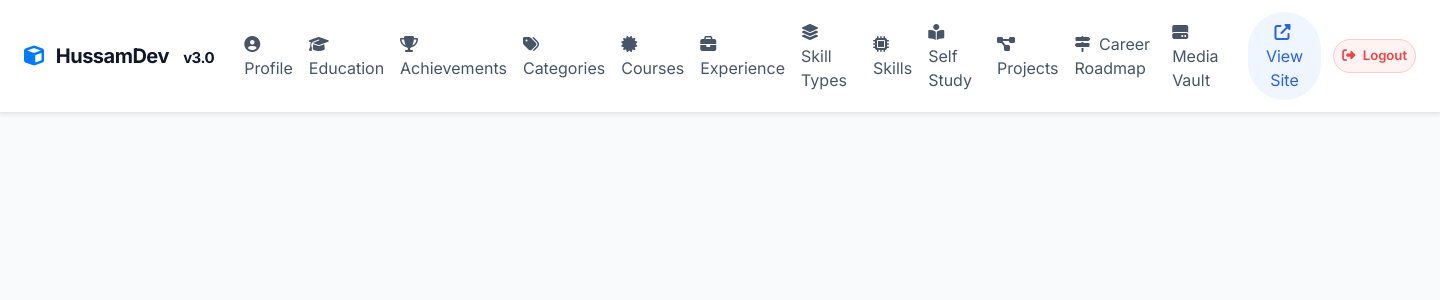
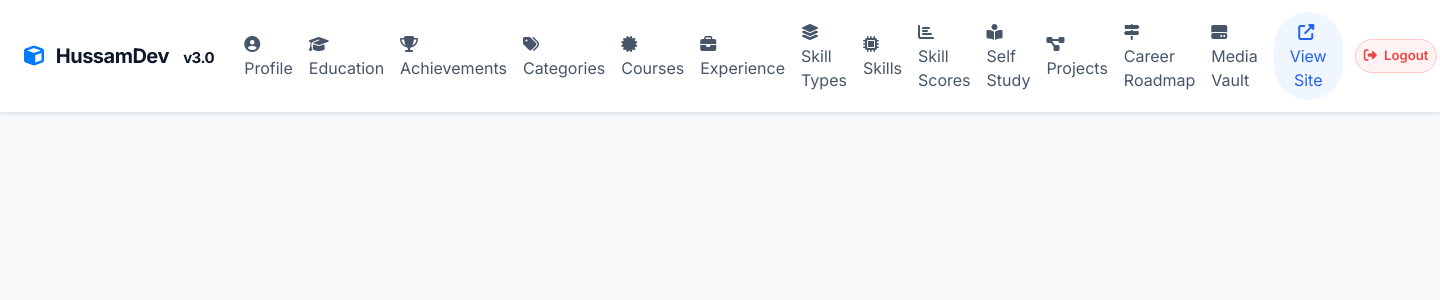
Before and after one commit to hussamahalshawi/HussamAlshawi-Dev, a Flask app: template backend/App/templates/admin/base.html in a window 1440 px wide. Shown: the top 300 px of the page. Run offline with Flask 3, Linux system fonts and the light colour scheme; the template is opened without the code that fills it: most values are stand-ins (such as "Sample title", 1, 10 or a date in 2020); parts of the project's set-up code (start-up, migrations or seed data) failed here and were passed over; some libraries are stand-ins or nearby versions.

Commit message:
feat(admin): add ProfileSkill view and navbar link
- Clean up profile_skill_view.py to inherit from ProfessionalModelView
- Add Skill Scores link in navbar after Skills with active state highlight

```diff
--- a/backend/App/templates/admin/base.html
+++ b/backend/App/templates/admin/base.html
@@ -192,6 +192,13 @@
             </li>
 
             <li class="nav-item">
+                <a class="nav-link {% if admin_view.endpoint == 'profileskill' %}active text-primary font-weight-bold{% endif %}"
+                   href="{{ url_for('profileskill.index_view') }}">
+                    <i class="fas fa-chart-bar mr-1"></i> Skill Scores
+                </a>
+            </li>
+
+            <li class="nav-item">
                 <a class="nav-link {% if admin_view.endpoint == 'selfstudy' %}active text-primary font-weight-bold{% endif %}"
                    href="{{ url_for('selfstudy.index_view') }}">
                     <i class="fas fa-book-reader mr-1"></i> Self Study
```
